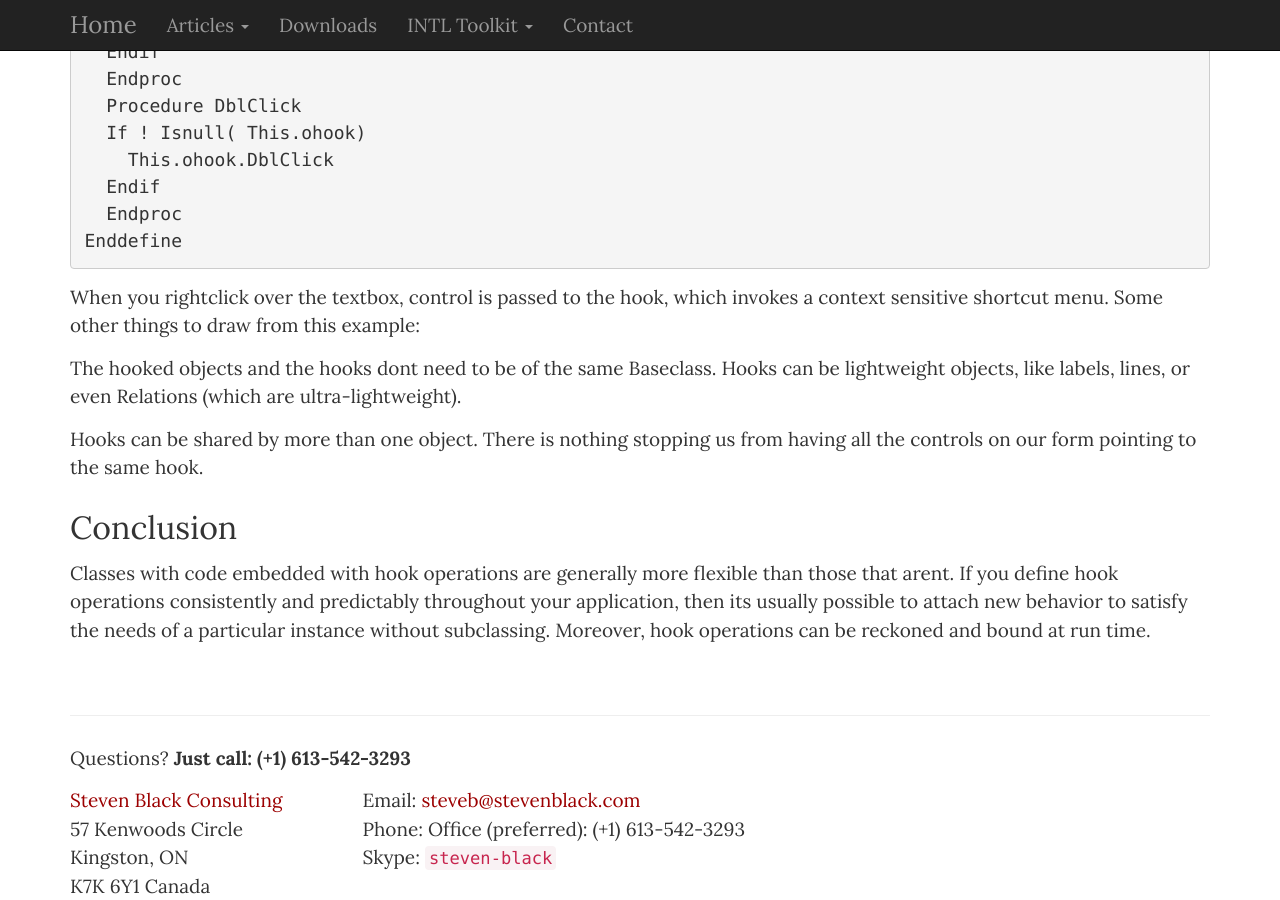
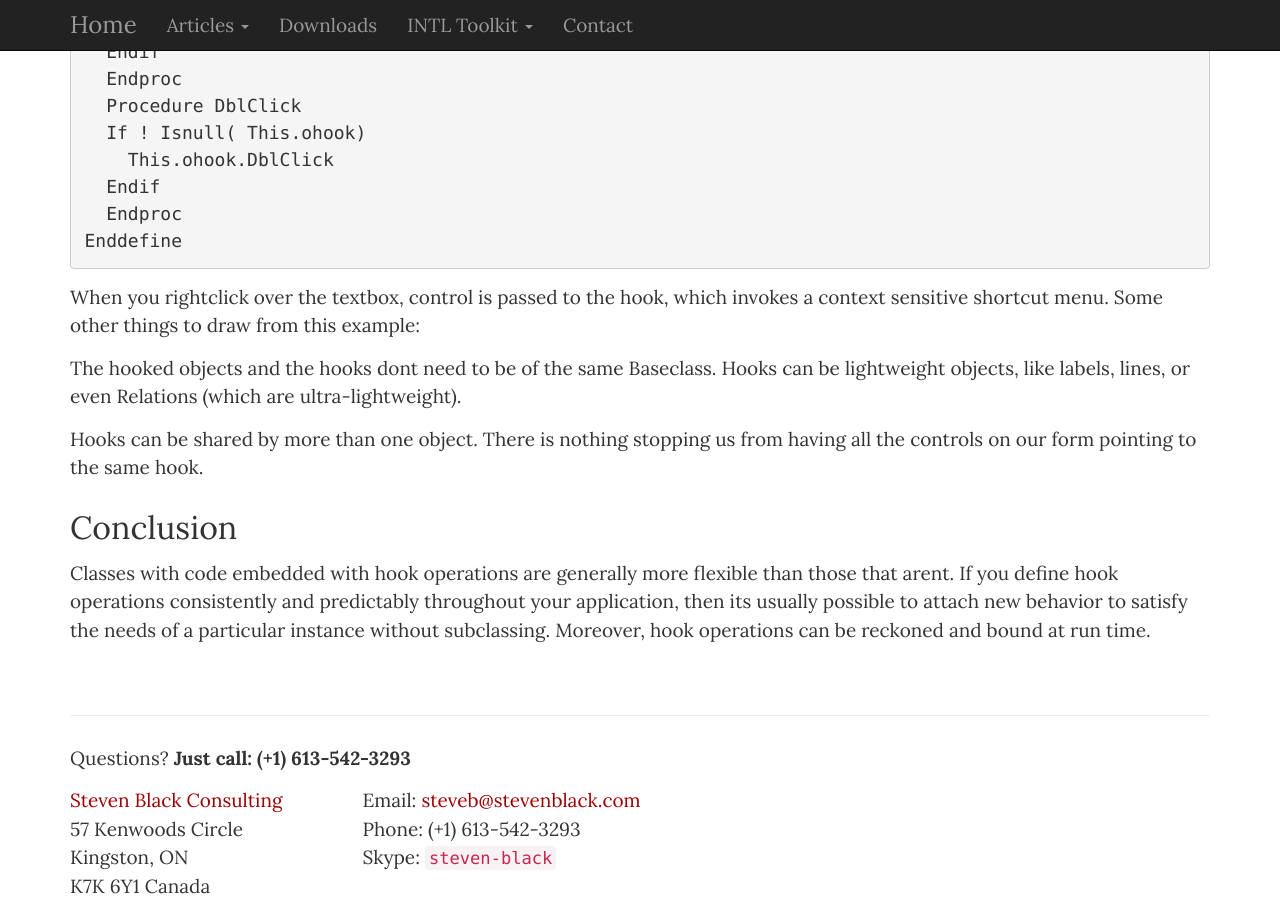
Before and after one commit to StevenBlack/stevenblack.github.io, a Jekyll site: the page built from _posts/2009-03-22-hook-operations.html, in a window 1280 px wide and 900 px high, scrolled down 21675 px. Built offline with Jekyll 4.4.1, drawn with Linux system fonts in a browser that asks for light colours.

Commit message:
Latest updates

```diff
--- a/_includes/footer.html
+++ b/_includes/footer.html
@@ -24,7 +24,7 @@
 			<div class="col-md-8">
 				<div>
 					Email: <a class="email" href="mailto:steveb@stevenblack.com">steveb@stevenblack.com</a><br>
-					Phone: <span class="tel"><span class="type">Office</span> (<span class="type">pref</span>erred): <span class="value">(+1) 613-542-3293</span></span><br>
+					Phone: <span class="tel"><span class="value">(+1) 613-542-3293</span></span><br>
 					<span class="tel"><span class="type">Skype</span>: <code><span class="value">steven-black</span></code></span><br>
 				</div>
 			</div>
--- a/_posts/2009-03-22-hook-operations.html
+++ b/_posts/2009-03-22-hook-operations.html
@@ -9,7 +9,6 @@ excerpt: ""
 category:
 tags: []
 pygments: true
-
 
 ---
 <h2>Introduction</h2>
```
